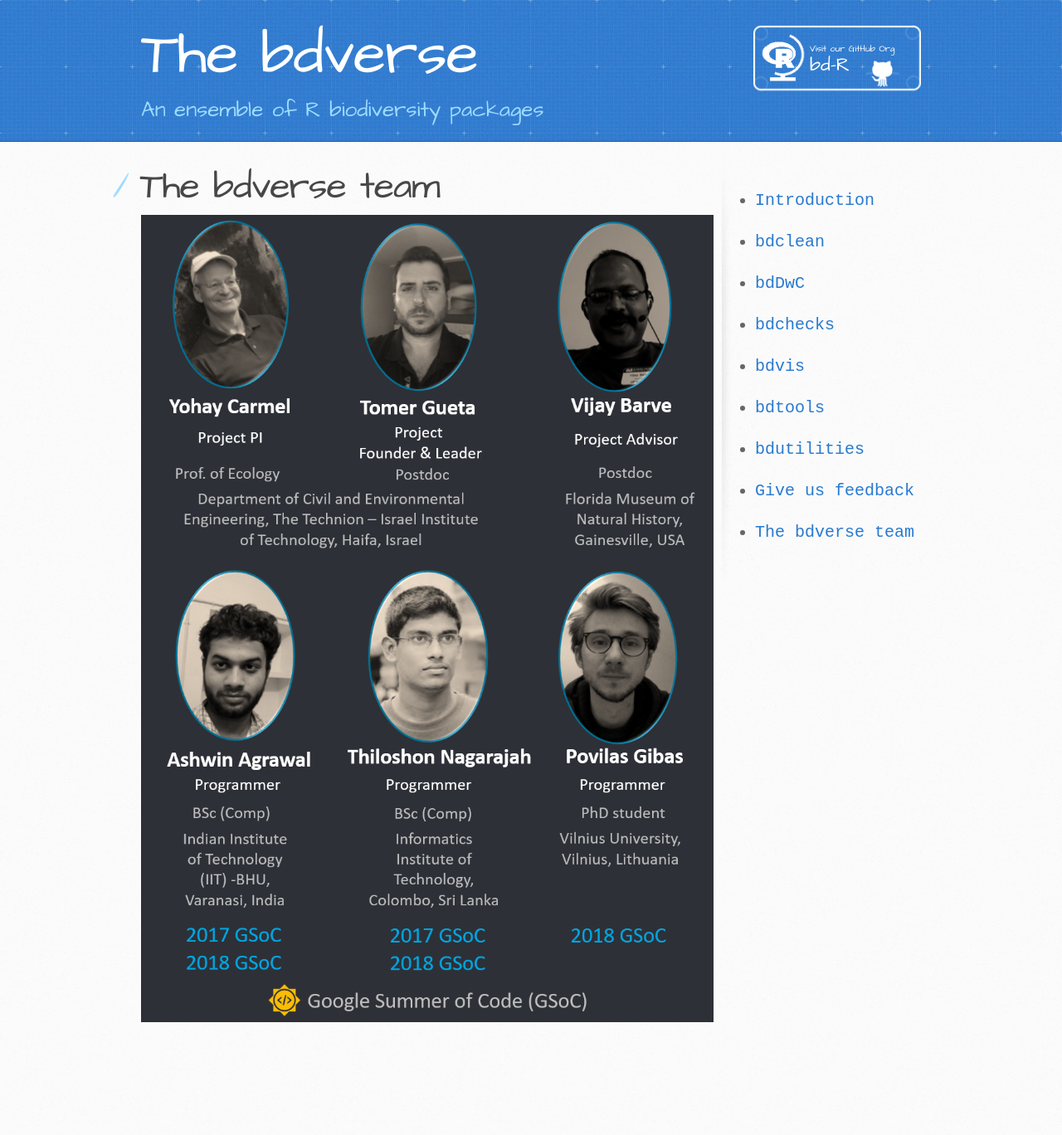
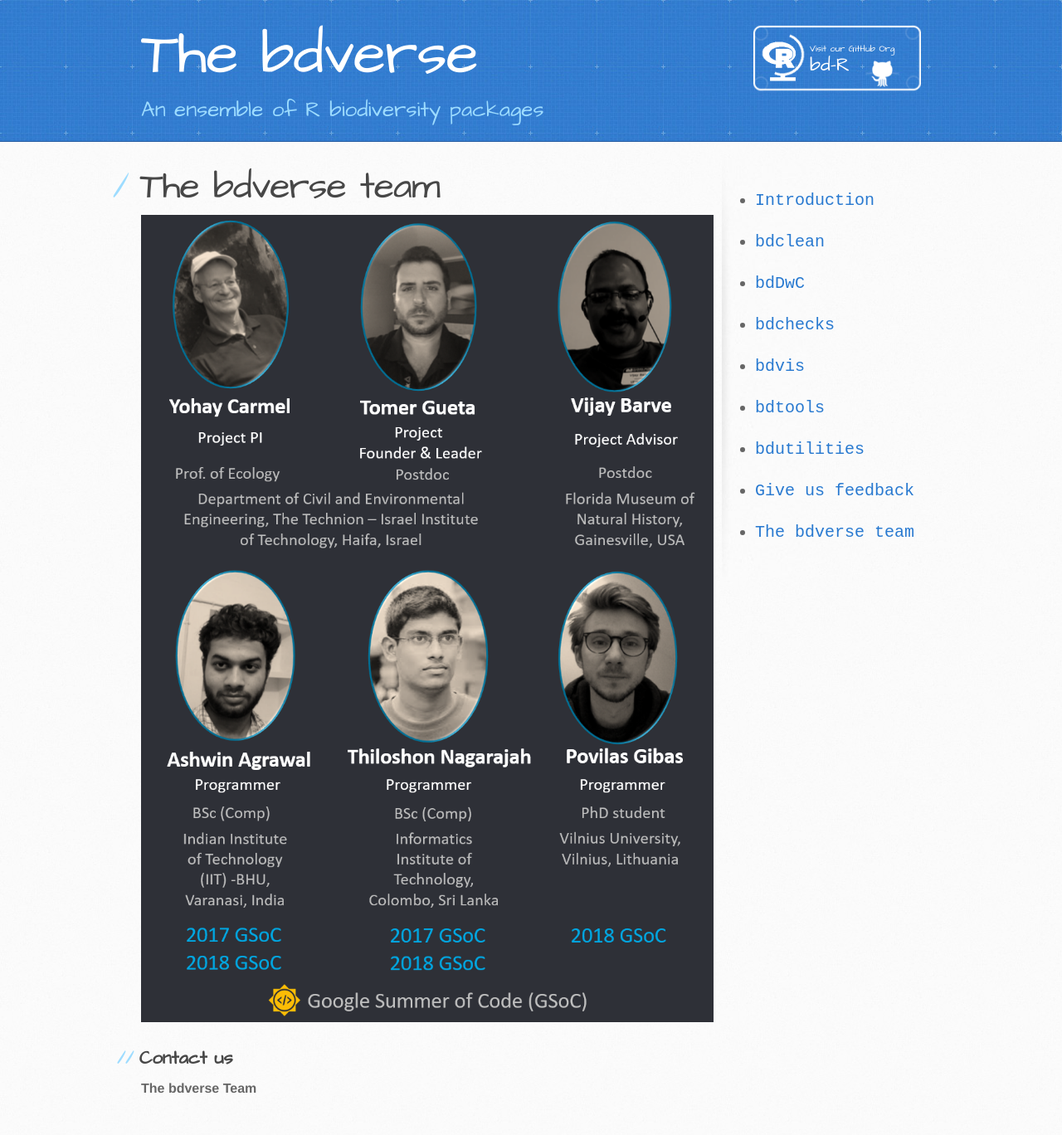
Before and after one commit to bd-R/The-bdverse, a Jekyll site: the page built from the-bdverse-team.md, in a window 1280 px wide. Shown: the whole page at 83% size. Built offline with Jekyll 4.4.1, drawn with Linux system fonts in a browser that asks for light colours; our own code applies the rules of GitHub Pages for plain Markdown files; before the commit the page ends 1283 px from its top, so only the background shows below that.

Commit message:
draft 10.9

```diff
--- a/the-bdverse-team.md
+++ b/the-bdverse-team.md
@@ -5,3 +5,7 @@ layout: default
 # The bdverse team
 
 ![](assets/images/the-team.png)
+
+## Contact us
+
+**The bdverse Team**
```
Also changed, not shown: bdutilities.md (+1 -1 lines), assets/images/The-bdverse-no-head.png.
